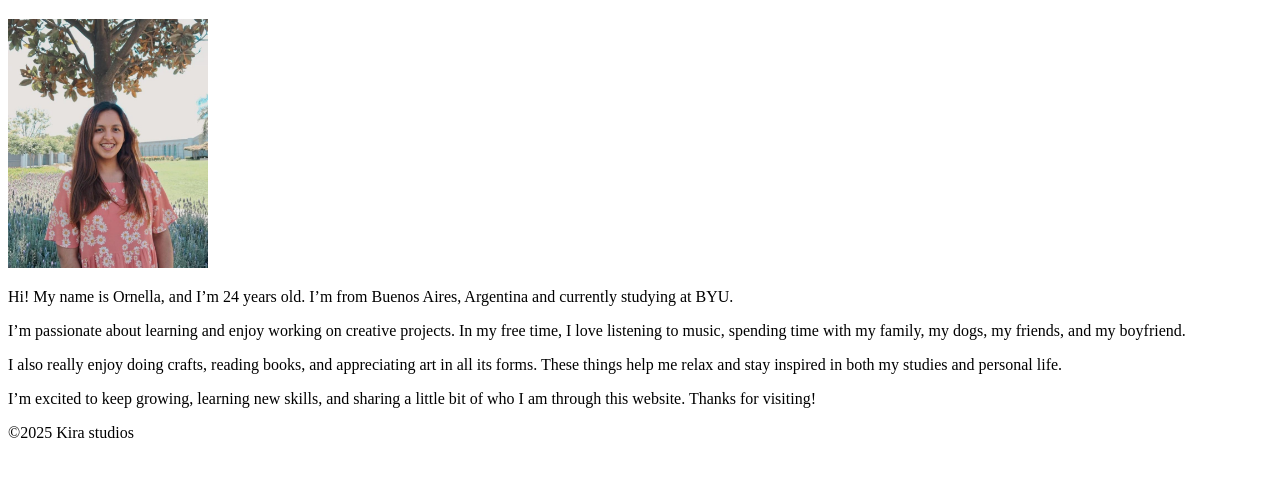
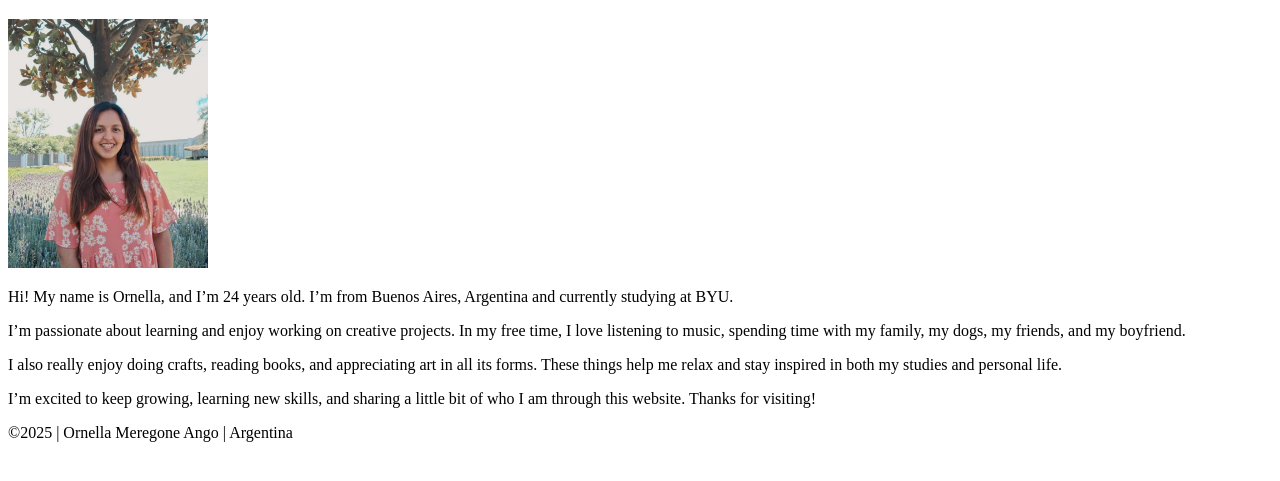
Before and after one commit to ornemere/W01, a plain HTML site: page index.html in a window 1280 px wide. Shown: the part 87-568 px from the top of the page. Drawn offline with Linux system fonts and the light colour scheme.

Commit message:
change the footer

```diff
--- a/index.html
+++ b/index.html
@@ -20,6 +20,6 @@
             <p>I’m excited to keep growing, learning new skills, and sharing a little bit of who I am through this website. Thanks for visiting!</p>
         </main>
         <footer>
-            <p>©2025 Kira studios</p> <!-- Kira is one of my dogs hahaha-->
+            <p>©2025 | Ornella Meregone Ango | Argentina</p>
         </footer>
     </body>
```
